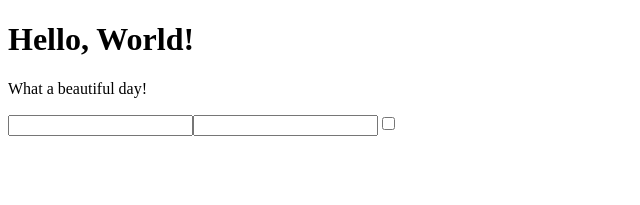
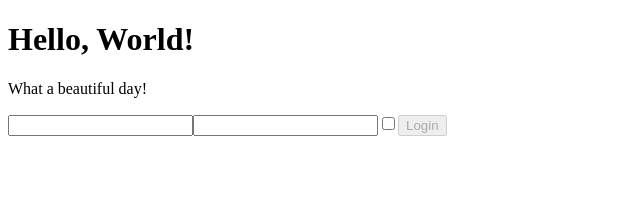
Before and after one commit to cicciocara/React-exercises, a React (Create React App) app in the folder react-exercises/: page / in a window 1280 px wide. Shown: the top 205 px of the page, without its empty margins (0-640 px from the left). Built offline with nearby package versions, Linux system fonts and the light colour scheme.

Commit message:
feat/exercise forms-03 completed

```diff
--- a/react-exercises/src/Login.js
+++ b/react-exercises/src/Login.js
@@ -1,8 +1,9 @@
-/*Create a Login component containing three inputs:
- a username input, a password input and a remember checkbox.
-  All three inputs should be controlled components. */
+/*Add a "login" button to the Login component.
+ This button should be disabled as long as the username and password inputs are empty.
+  When clicked, the event handler attached to the button should call an onLogin function passed as a prop to the Login component,
+   passing it the state.*/
 
-import React from 'react';
+import React, { useState } from 'react';
 
 export class Login extends React.Component {
   state = {
@@ -18,12 +19,21 @@ export class Login extends React.Component {
       [name]: type === 'checkbox' ? checked : value,
     });
   };
+
+  onLogin = (event) => {
+    this.setState(() => {
+      return { username: this.state.username, password: this.state.password };
+    });
+  };
+
   render() {
     return (
       <div>
         <input name='username' value={this.state.username} onChange={this.handleInput}></input>
         <input name='password' type='password' value={this.state.password} onChange={this.handleInput}></input>
         <input name='remember' type='checkbox' checked={this.state.checkbox} onChange={this.handleInput}></input>
+        {(!this.state.username || !this.state.password) && <button disabled={true}>Login</button>}
+        {this.state.username && this.state.password && <button onClick={this.onLogin}>Login</button>}
       </div>
     );
   }
```
